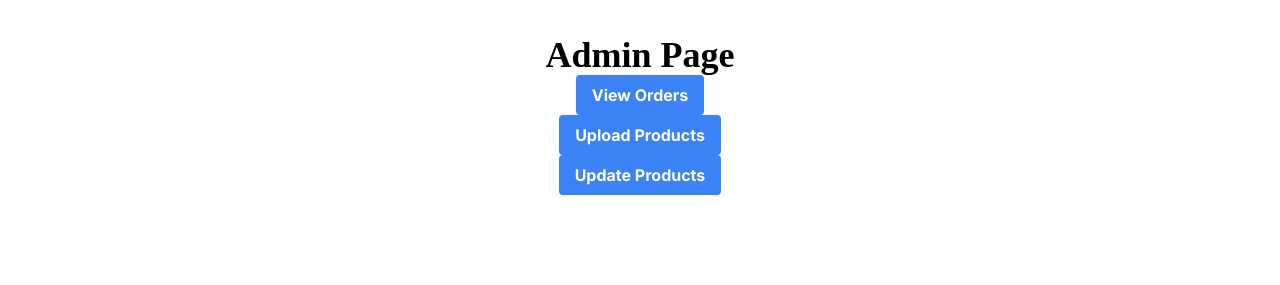
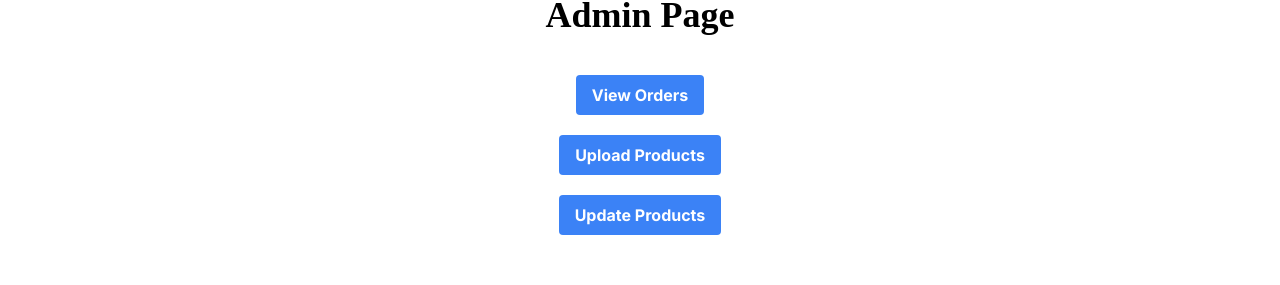
Before and after one commit to chiragaiml21/Petrichor3, a Next.js app: page /admin in a window 1280 px wide. Shown: the part 405-690 px from the top of the page. Built offline with nearby package versions, Linux system fonts and the light colour scheme; no server answers.

Commit message:
Minor changes

```diff
--- a/src/app/(auth)/login/page.jsx
+++ b/src/app/(auth)/login/page.jsx
@@ -1,12 +1,13 @@
 "use client";
 
 import React, { useRef, useState } from 'react';
-import { signIn } from "next-auth/react";
+import { signIn, useSession } from "next-auth/react";
 import { useRouter } from "next/navigation";
 import Link from "next/link";
 
 function LoginPage() {
     const [loading, setLoading] = useState(false);
+    const {data: session} = useSession();
     const router = useRouter();
     const email = useRef("");
     const password = useRef("");
@@ -26,7 +27,11 @@ function LoginPage() {
       if (result?.ok) {
         setTimeout(() => {
           setLoading(false);
-          router.push("/");
+          if(session.user.isAdmin){
+            router.push("/admin");
+          } else {
+            router.push("/profile");
+          }
         }, 1000);
       } else {
         console.error("Sign-in failed");
--- a/src/app/about/page.jsx
+++ b/src/app/about/page.jsx
@@ -1,4 +1,5 @@
 import React from 'react'
+
 
 const About = () => {
   return (
@@ -6,6 +7,7 @@ const About = () => {
         <h1>This is the example of one page </h1>
         <h2>Just make a folder with the name of page like about and the file should be there in the folder with the name of page.jsx</h2>
       About
+
     </div>
   )
 }
--- a/src/app/admin/page.jsx
+++ b/src/app/admin/page.jsx
@@ -1,15 +1,18 @@
+"use client";
 import React from 'react'
+import { signOut, useSession } from 'next-auth/react'
 
 const page = () => {
+    const {data: session} = useSession();
   return (
     // View orders
     // Upload products
     // Update Products
 
     <>
-    <div className="flex flex-col items-center justify-center h-screen">
+    <div className="flex flex-col items-center justify-center h-screen gap-y-10">
         <h1 className="text-4xl font-bold">Admin Page</h1>
-        <div className="flex flex-col items-center justify-center">
+        <div className="flex flex-col items-center justify-center gap-y-5">
             <button className="bg-blue-500 hover:bg-blue-700 text-white font-bold py-2 px-4 rounded">
             <a href="/admin/orders">View Orders</a>
             </button>
@@ -20,6 +23,16 @@ const page = () => {
             <a href="/admin/update">Update Products</a>
             </button>
         </div>
+
+
+      {session && (
+        <div>
+          <button onClick={signOut}
+            className="bg-blue-500 hover:bg-blue-700 text-white font-bold py-2 px-4 rounded"
+          >Logout</button>
+        </div>
+      )}
+
     </div>
     </>
   )
--- a/src/app/products/page.jsx
+++ b/src/app/products/page.jsx
@@ -1,9 +1,10 @@
 import React from 'react'
+import ProductYouLike from '../../components/ProductYouLike'
 
 const page = () => {
   return (
     <div>
-        Product Page
+        <ProductYouLike />
     </div>
   )
 }
--- a/src/components/ProductYouLike.jsx
+++ b/src/components/ProductYouLike.jsx
@@ -34,10 +34,8 @@ const ProductYouLike = () => {
       price: '$35',
       imageSrc: 'https://th.bing.com/th/id/OIG2.wX.fdw92GW9AapUUpd5t?w=1024&h=1024&rs=1&pid=ImgDetMain',
       imageAlt: 'Hand holding black machined steel mechanical pencil with brass tip and top.',
-    },
-
+    }
   ]
-
 
   return (
     <div className="w-full flex justify-center sm:p-20 py-60 p-12">
```
